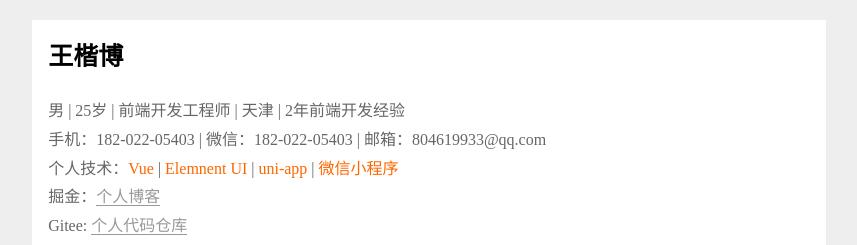
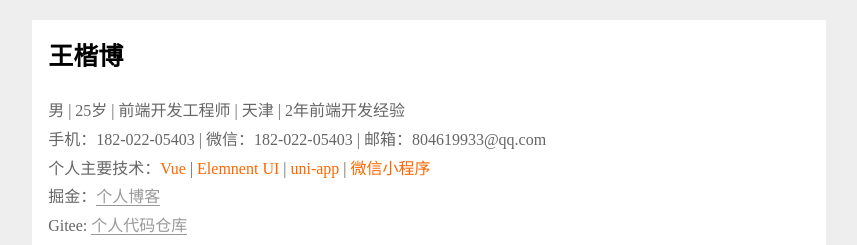
Before and after one commit to hua6103/my-opencv, a plain HTML site: page index.html in a window 1280 px wide. Shown: the top 245 px of the page, without its empty margins (211-1068 px from the left). Drawn offline with Linux system fonts and the light colour scheme.

Commit message:
Update index.html

```diff
--- a/index.html
+++ b/index.html
@@ -302,7 +302,7 @@
 
     <p>手机：182-022-05403 | 微信：182-022-05403 | 邮箱：804619933@qq.com </p>
 
-    <p>个人技术：<strong>Vue</strong> | <strong>Elemnent UI</strong> | <strong>uni-app</strong> | <strong>微信小程序</strong> </p>
+    <p>个人主要技术：<strong>Vue</strong> | <strong>Elemnent UI</strong> | <strong>uni-app</strong> | <strong>微信小程序</strong> </p>
 
     <p>
         掘金：<a href="https://juejin.cn/user/421865647778333">个人博客</a>
```
